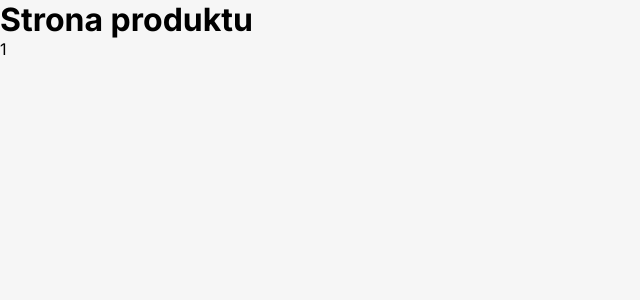
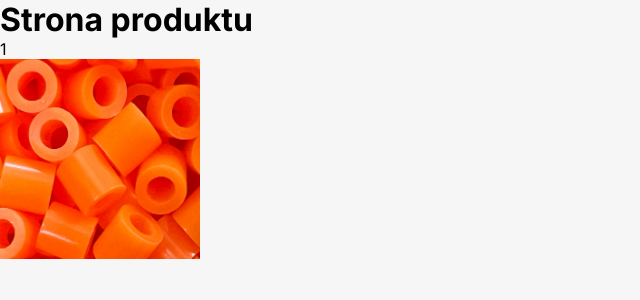
Before and after one commit to ponadnorme/Shop-AI, a Next.js app: page /produkt/1 in a window 1280 px wide. Shown: the top 300 px of the page, without its empty margins (0-640 px from the left). Built offline with nearby package versions, Linux system fonts and the light colour scheme.

Commit message:
Product preview data

```diff
--- a/app/produkt/[slug]/page.tsx
+++ b/app/produkt/[slug]/page.tsx
@@ -1,8 +1,45 @@
+import {ProductImage} from "@/app/components/Product/ProductImage";
+import {
+  getMainImageVariants
+} from "@/app/components/Product/ProductImage/utils";
+
 export default function Product({params}: { params: { slug: string } }) {
+  const exampleProduct = {
+    title: 'test',
+    images: [
+      {
+        id: 'id',
+        isMain: true,
+        variants: [
+          {
+            variant: 'original',
+            url: '/sample-image.png',
+          },
+        ],
+      },
+    ],
+    features: [],
+    lowestPrice: 12.99,
+    price: 12.99,
+    tag: 'Bestseller',
+    rating: 6,
+    ratingCount: 3,
+    bestRating: 6,
+    quantity: 99,
+    slug: 'product-slug',
+    regularPrice: 22.49,
+    id: 'stringified',
+  };
+  const mainImageVariants = getMainImageVariants(exampleProduct.images);
+
   return (
     <>
       <h1>Strona produktu</h1>
       {params.slug}
+      <ProductImage
+        images={mainImageVariants}
+        alt={exampleProduct.title}
+      />
     </>
   );
 };
```
